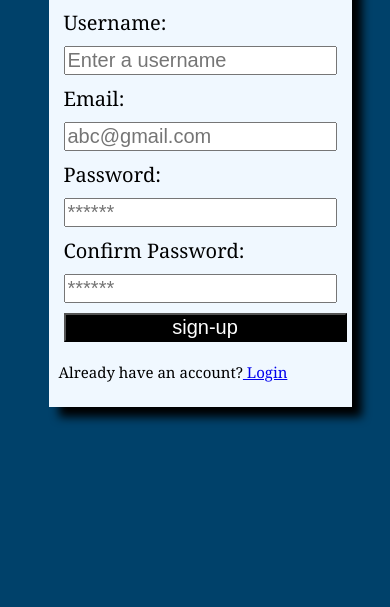
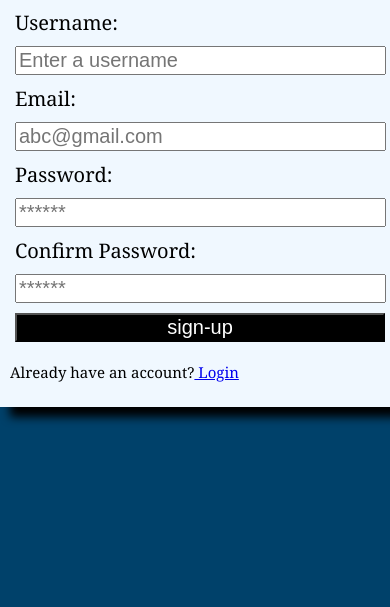
Before and after one commit to Odunsih/EduTech-Nigeria.github.io, a plain HTML site: page index.html in a window 390 px wide. Shown: the part 292-899 px from the top of the page. After the commit the page ends 844 px from the top, so only its background shows below. Drawn offline with Linux system fonts and the light colour scheme.

Commit message:
Update reg.css

```diff
--- a/reg.css
+++ b/reg.css
@@ -44,28 +44,34 @@
 }
 
 
-/* @media (max-width: 1100px) {
+@media (max-width: 600px) {
 
     body {
         width: min(600px, 100%);
         display: flex;
+        align-items: center;
+        justify-content: center;
+        margin: 0 auto;
 
     }
 
     div {
+        display: flex;
         width: min(600px, 100%);
+        align-items: center;
+        justify-content: center;
+        margin: 200px 0 0;
     }
 
     form {
         width: min(600px, 100%);
+        align-items: center;
+        justify-content: center;
 
     }
 
     input {
-        width: min(600px, 100%);
+        width: min(600px, 98%);
+    }
 
-    }
-    label {
-        display: flex;
-    }
-} */
+}
```
